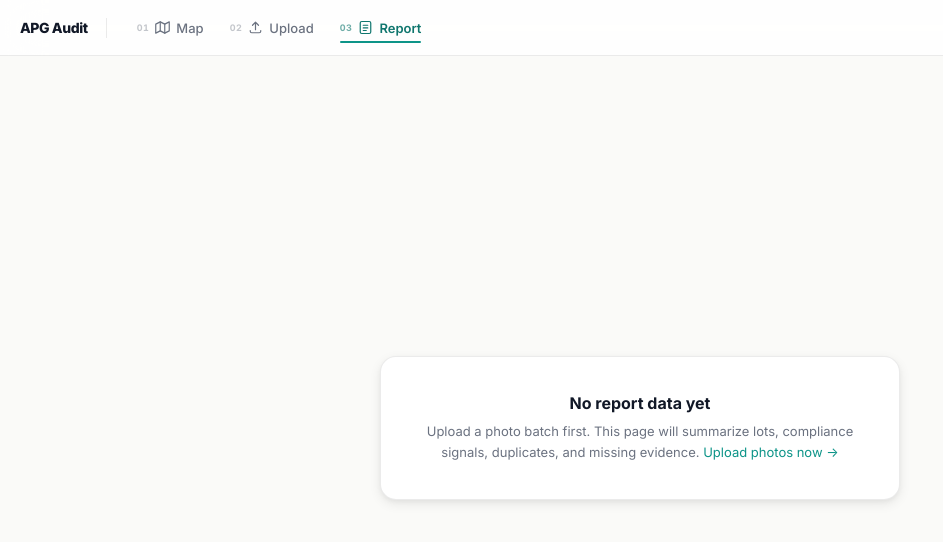
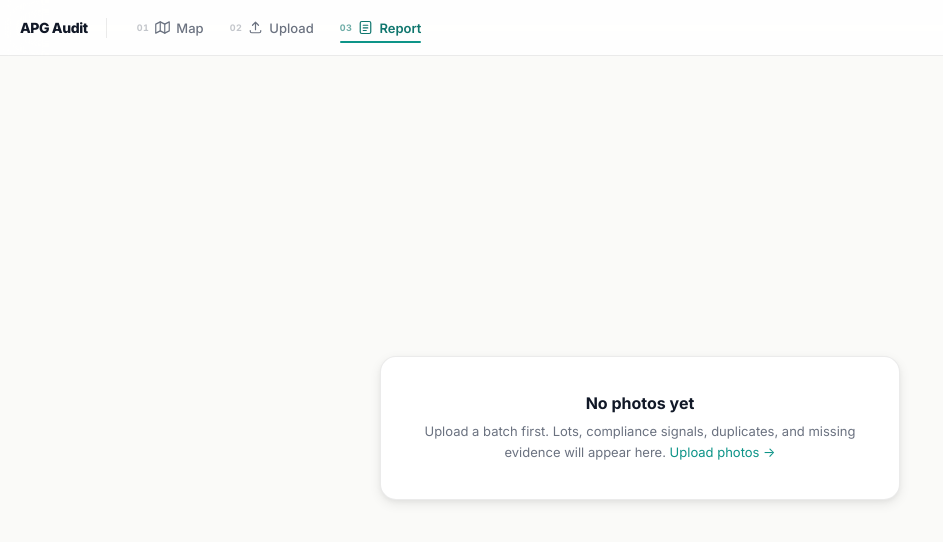
Before and after one commit to TuralDadash/QC_TRENCH, a Next.js app: page /report in a window 1280 px wide. Shown: the top 542 px of the page, without its empty margins (0-943 px from the left). Built offline with nearby package versions, Linux system fonts and the light colour scheme.

Commit message:
fix: tighten copy across all pages

```diff
--- a/src/app/report/page.tsx
+++ b/src/app/report/page.tsx
@@ -254,8 +254,8 @@ export default function ReportPage() {
       <div className="page-bg">
         <div className="empty">
           <div className="empty-card">
-            <h2 className="empty-title">Preparing deficiency report</h2>
-            <p className="empty-text">Loading uploaded photos and analysis signals…</p>
+            <h2 className="empty-title">Loading report</h2>
+            <p className="empty-text">Fetching photos and compliance signals…</p>
           </div>
         </div>
       </div>
@@ -267,11 +267,10 @@ export default function ReportPage() {
       <div className="page-bg">
         <div className="empty">
           <div className="empty-card">
-            <h2 className="empty-title">No report data yet</h2>
+            <h2 className="empty-title">No photos yet</h2>
             <p className="empty-text">
-              Upload a photo batch first. This page will summarize lots, compliance signals,
-              duplicates, and missing evidence.{" "}
-              <Link href="/upload">Upload photos now →</Link>
+              Upload a batch first. Lots, compliance signals, duplicates, and missing evidence will appear here.{" "}
+              <Link href="/upload">Upload photos →</Link>
             </p>
           </div>
         </div>
--- a/src/app/upload/page.tsx
+++ b/src/app/upload/page.tsx
@@ -148,7 +148,7 @@ export default function UploadPage() {
             <div>
               <h1 className="page-title">Upload photos</h1>
               <p className="subtitle">
-                Add files, a folder, or a ZIP archive. GPS coordinates and overlay OCR are extracted automatically.
+                Files, folders, or ZIP archives. GPS and overlay data extracted automatically.
               </p>
             </div>
           </div>
--- a/src/components/MapView.tsx
+++ b/src/components/MapView.tsx
@@ -223,7 +223,7 @@ export default function MapView() {
     mapRef.current?.flyTo([p.latitude, p.longitude], 17, { duration: 0.8 });
   }
 
-  if (loading) return <div className="empty">Loading map data…</div>;
+  if (loading) return <div className="empty">Loading…</div>;
 
   return (
     <div className="map-wrapper">
```
